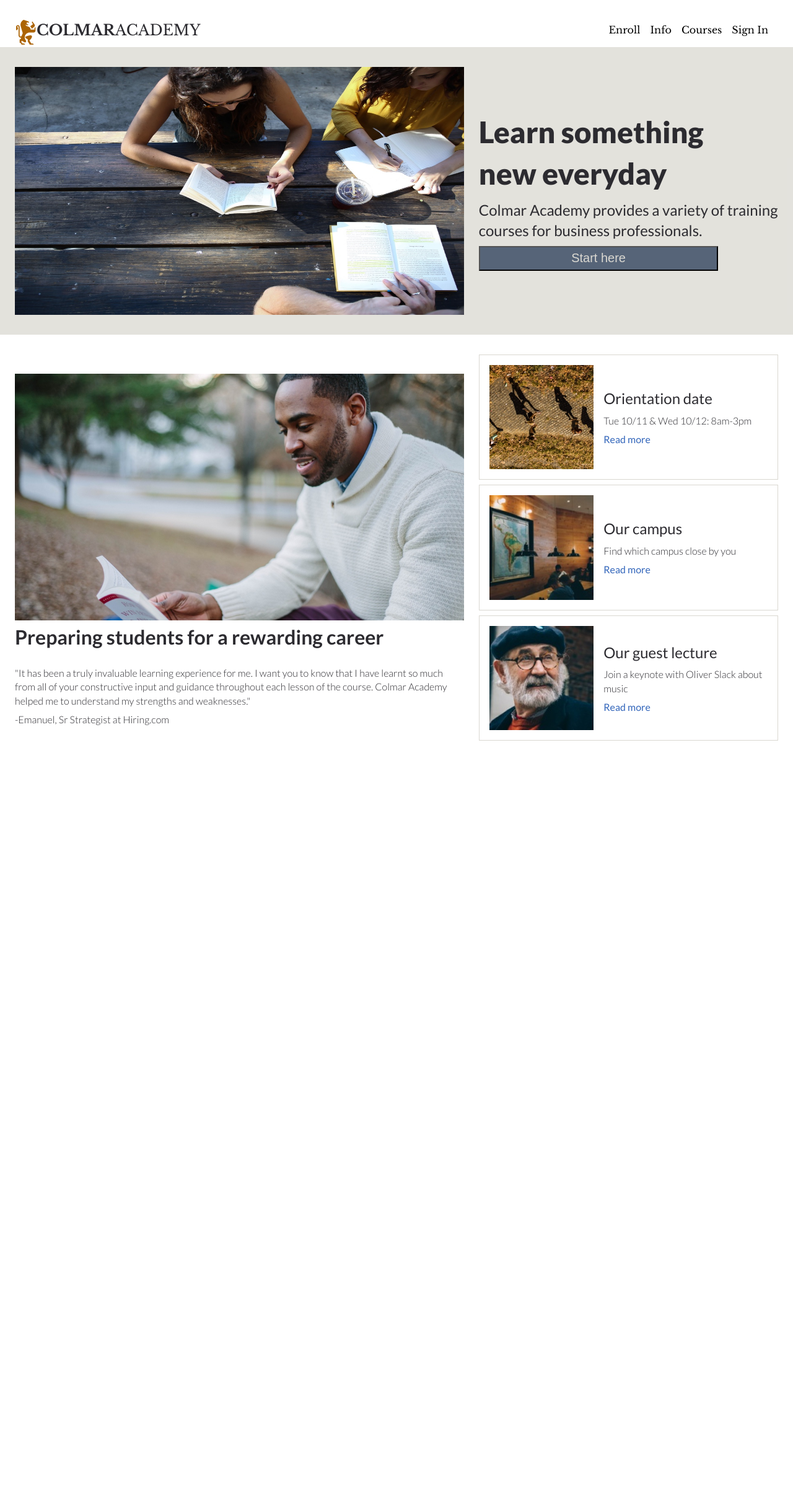
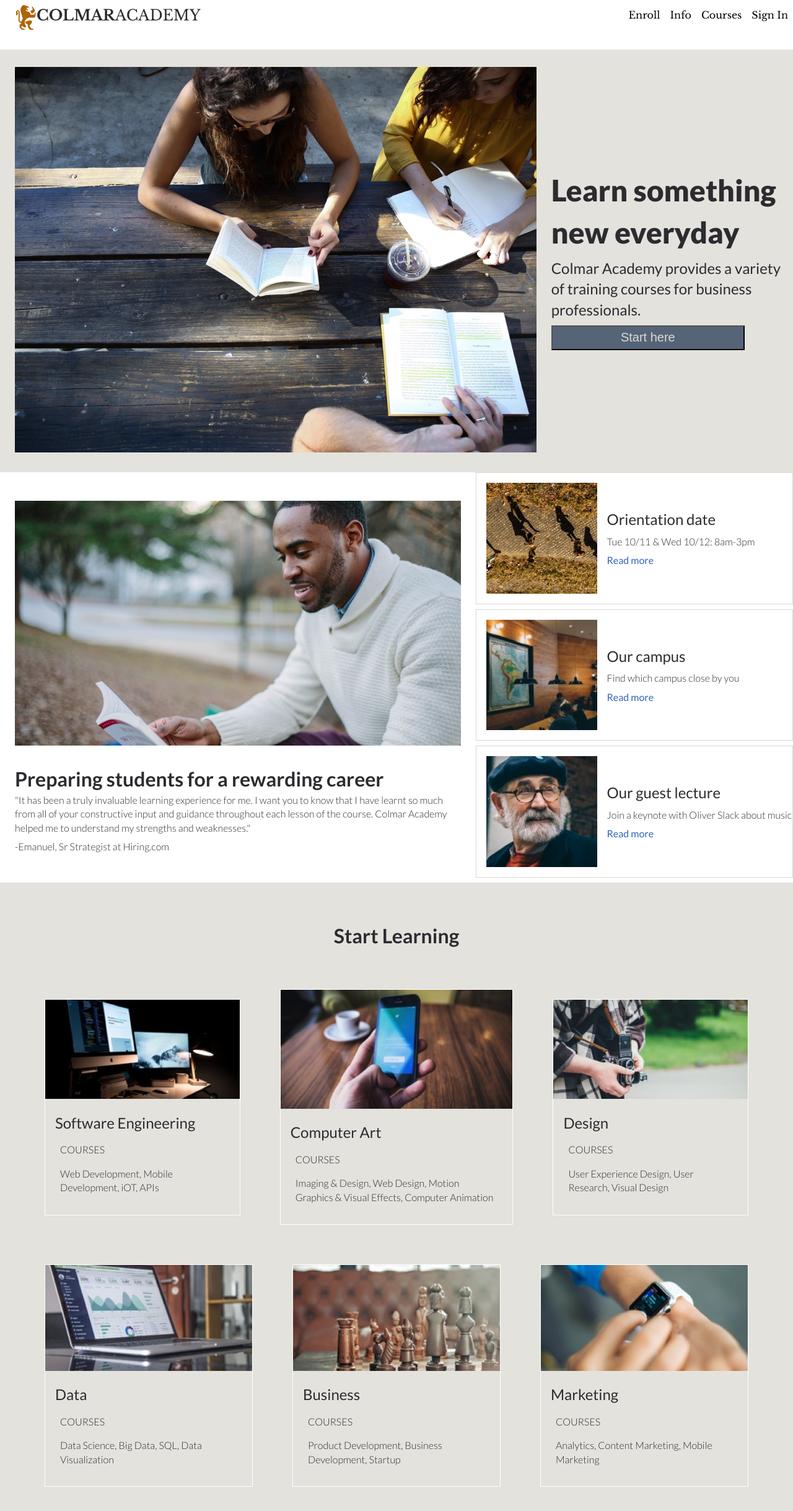
Before and after one commit to earvcode/Colmar_Academy, a plain HTML site: page index.html in a window 1280 px wide. Shown: the whole page at 62% size. Before the commit the page ends 1235 px from the top, so only its background shows below. Drawn offline with nearby package versions, Linux system fonts and the light colour scheme.

Commit message:
Adding code to the courses section

```diff
--- a/index.html
+++ b/index.html
@@ -11,13 +11,13 @@
 <body>
   <!-- Header -->
   <header>
-    <nav class="container">
+    <nav class="container flex">
       <div class="logo">
         <img src="./resources/images/ic-logo-color.svg" alt="Colmar Academy Logo">
         <span class="compname-1">COLMAR</span><span class="compname-2">ACADEMY</span>
       </div>
       <div class="menu">
-        <ul class="desktop-menu" role="presentation">
+        <ul class="desktop-menu flex" role="presentation">
           <li><a href="#enroll">Enroll</a></li>
           <li><a href="#info">Info</a></li>
           <li><a href="#courses">Courses</a></li>
@@ -40,24 +40,28 @@
   <div class="main-content">
 
   <!-- Banner Container -->
-    <div class="banner">
-      <div id="enroll" class="enroll container">
-        <img src="./resources/images/banner.jpg" alt="Banner Image" class= "main-img">
-        <div class="headline">
+    <div class="banner flex">
+          <div class="img-container">
+            <img src="./resources/images/banner.jpg" alt="Banner Image" >
+          </div>
+          <div class="headline aside">
             <h1>Learn something <br>new everyday</h1>
             <h3>Colmar Academy provides a variety of training courses for business professionals.</h3>
             <button>Start here</button>
-        </div>
           </div>
     </div>
 
   <!-- Info Container -->
     <div id="info" class="desktop-info container">
       <div class="info-sect-1">
-        <img src="./resources/images/information-main.jpg" alt="Main Image" class="main-img">
+        <div class="img-container">
+          <img src="./resources/images/information-main.jpg" alt="Main Image" >
+        </div>
+        <div class="information">
           <h2>Preparing students for a rewarding career</h2>
           <blockquote><p>"It has been a truly invaluable learning experience for me. I want you to know that I have learnt so much from all of your constructive input and guidance throughout each lesson of the course. Colmar Academy helped me to understand my strengths and weaknesses."</p></blockquote>
           <p>-Emanuel, Sr Strategist at Hiring.com</p>
+        </div>
       </div>
       <div class="info-sect-2 aside">
         <figure class="fig-info">
@@ -114,7 +118,65 @@
     </div>
 
     <!-- Courses Container -->
-
+    <div id="courses" class="courses">
+      <div class="title">
+        <h2>Start Learning</h2>
+      </div>
+      <div class="course-container">
+        <div class="row flex">
+          <figure>
+            <img src="./resources/images/course-software.jpg" alt="Software Course">
+            <figcaption>
+              <h3>Software Engineering</h3>
+              <h4>COURSES</h4>
+              <h4>Web Development, Mobile Development, iOT, APIs</h4>
+            </figcaption>
+          </figure>
+          <figure>
+            <img src="./resources/images/course-computer-art.jpg" alt="Computer art course">
+            <figcaption>
+              <h3>Computer Art</h3>
+              <h4>COURSES</h4>
+              <h4>Imaging &AMP; Design, Web Design, Motion Graphics &AMP; Visual Effects, Computer Animation</h4>
+            </figcaption>
+          </figure>
+          <figure>
+            <img src="./resources/images/course-design.jpg" alt="Design course">
+            <figcaption>
+              <h3>Design</h3>
+              <h4>COURSES</h4>
+              <h4>User Experience Design, User Research, Visual Design</h4>
+            </figcaption>
+          </figure>
+        </div>
+        <div class="row flex">
+          <figure>
+            <img src="./resources/images/course-data.jpg" alt="Data course">
+            <figcaption>
+              <h3>Data</h3>
+              <h4>COURSES</h4>
+              <h4>Data Science, Big Data, SQL, Data Visualization</h4>
+            </figcaption>
+          </figure>
+          <figure>
+            <img src="./resources/images/course-business.jpg" alt="Business course">
+            <figcaption>
+              <h3>Business</h3>
+              <h4>COURSES</h4>
+              <h4>Product Development, Business Development, Startup</h4>
+            </figcaption>
+          </figure>
+          <figure>
+            <img src="./resources/images/course-marketing.jpg" alt="Marketing course">
+            <figcaption>
+              <h3>Marketing</h3>
+              <h4>COURSES</h4>
+              <h4>Analytics, Content Marketing, Mobile Marketing</h4>
+            </figcaption>
+          </figure>
+        </div>
+      </div>
+    </div>
     <!-- Exhibit Container -->
 
 
--- a/resources/css/style.css
+++ b/resources/css/style.css
@@ -17,8 +17,21 @@ body {
   top: 4.75rem; /* To offset for fixed header. */
 }
 
-.container {
-  padding: 32px 24px;
+.flex {
+  display: flex;
+  justify-content: space-between;
+  align-items: center;
+}
+
+.img-container {
+  overflow: hidden;
+  padding: 2rem 1.5rem;
+}
+
+.img-container img {
+  display: block;
+  max-width: 100%;
+
 }
 
 h1 {
@@ -35,6 +48,11 @@ h3 {
   font-size: 1.5rem;
   font-weight: 400;
 }
+h4 {
+  font-size: 1rem;
+  font-weight: 300;
+  padding: 0.5rem 0.5rem;
+}
 
 p {
   font-weight: 300;
@@ -47,14 +65,15 @@ p {
 
 .aside img {
   height: auto;
-  width: 35%;
-  padding: 16px 16px;
+  max-width: 35%;
+  padding: 1rem 1rem;
 }
 .aside figcaption {
   width: 65%;
 }
 .title {
-  padding: 32px;
+  padding: 2rem;
+  text-align: center;
 }
 
 .fig-info {
@@ -63,15 +82,11 @@ p {
   align-items: center;
 }
 
-
-@media only screen and (max-width: 540px) {
+@media only screen and (max-width: 780px) {
   .main-content {
     top: 2rem;
+  }
 
-  }
-  .container {
-    padding: 32px 16px;
-  }
 }
 
 /* Header */
@@ -80,28 +95,27 @@ header {
   position: fixed;
   z-index: 100;
   width: 100%;
-  height: 64px;
+  height: 4rem;
   background-color: #fff;
+  padding: 0.5rem 1.5rem;
 }
 
 nav {
-  display: flex;
-  justify-content: space-between;
-  align-items: center;
   font-family: 'Libre Baskerville', serif;
 }
 
-nav li {
-  padding-right: 16px;
+.menu li {
+  padding-right: 1rem;
 }
 
 nav li a:hover {
   color: #3366BB;
 }
+
 .logo {
   display: flex;
   justify-content: flex-start;
-  height: 32px;
+  height: 2rem;
   font-size: 1.5rem;
   color: #2C2B30;
 }
@@ -118,16 +132,14 @@ nav li a:hover {
   font-weight: 300;
 }
 .desktop-menu {
-  display: flex;
-  justify-content: space-around;
-  align-items: center;
+  padding-right: 1rem;
 }
 
 .mobile-menu {
   display: none;
 }
 
-@media only screen and (max-width: 540px) {
+@media only screen and (max-width: 780px) {
   .desktop-menu {
     display: none;
   }
@@ -138,13 +150,15 @@ nav li a:hover {
 
   .menu {
     width: 100%;
-    height: 64px;
+    height: 4rem;
   }
 
   .mobile-menu {
     display: flex;
     justify-content: space-around;
     align-items: center;
+    padding: 1rem 1rem;
+
   }
 }
 
@@ -152,28 +166,10 @@ nav li a:hover {
 
 .banner {
   background-color: rgba(218, 216, 209, 0.75);
-  width: 100%;
-
-}
-.enroll {
-  display: flex;
-  justify-content: space-between;
-  align-items: center;
 }
 
-.main-img {
-  width: 60%;
-  height: 25rem;
-  margin-right: 24px;
-
-}
-
-.headline {
-  width: 40%;
-}
-
-.headline h1, h3{
-  padding-bottom: 8px;
+.banner h1, h3{
+  padding-bottom: 0.5rem;
 }
 
 button {
@@ -190,23 +186,27 @@ button:hover {
   background-color: #AC6404;
 }
 
-@media only screen and (max-width: 540px) {
-  .enroll {
+@media only screen and (max-width: 780px) {
+  .banner {
     display: flex;
     flex-flow: column wrap;
     align-items: center;
   }
 
-  nav .container {
-    padding-top: 0px;
+  .img-container {
+    width: 100%;
   }
-  .main-img {
-    width: auto;
+  .aside {
+    width: 90%;
+    padding: 2rem 1rem;
+  }
+  .headline h1 {
+    padding-bottom: 2rem;
+  }
+  .headline h3 {
+    padding-bottom: 1.5rem;
   }
 
-  .headline {
-    width: auto;
-  }
 }
 
 /* Info Section */
@@ -226,24 +226,26 @@ button:hover {
 .info-sect-1 {
   width: 60%;
   height: auto;
-  padding-right: 24px;
+  padding-bottom: 2rem;
+  display: flex;
+  flex-flow: column wrap;
 }
 
 .info-sect-1 img {
-  width: 100%;
   height: auto;
 }
 
-.info-sect-1 h2 {
-  padding-bottom: 24px;
+.information  {
+  padding: 0 1.5rem;
 }
+
 .desktop-info figure {
   border: 1px solid #DAD8D1;
   margin-bottom: 0.5rem;
 }
 
-figcaption > * {
-  padding-bottom: 8px;
+.desktop-info figcaption > * {
+  padding-bottom: 0.5rem;
 }
 
 .info-sect-2 {
@@ -255,10 +257,10 @@ figcaption > * {
 
 
 blockquote {
-  padding-bottom: 8px;
+  padding-bottom: 0.5rem;
 }
 
-@media only screen and (max-width: 540px) {
+@media only screen and (max-width: 780px) {
   .desktop-info {
     display: none;
   }
@@ -270,23 +272,79 @@ blockquote {
 
   }
 
-  figure {
+  .mobile-info figure {
     display: flex;
     flex-flow: column wrap;
     width: 90%;
     height: 45%;
     margin: 0 auto;
     overflow: hidden;
+    padding: 1rem 1rem;
   }
 
-  figcaption {
-    padding-left: 16px;
-    padding-bottom: 64px;
+  .mobile-info figcaption {
+    padding-left: 1rem;
+    padding-bottom: 2rem;
   }
 
 }
 /* Course Section */
+.courses {
+  background-color: rgba(218, 216, 209, 0.75);
+  padding: 2rem 2.5rem;
+}
 
+.course-container {
+  display: flex;
+  flex-flow: column wrap;
+  align-items: center;
+}
+
+.row figure {
+  margin: 2rem 2rem;
+  border: 1px solid #fff;
+}
+
+.row figure img {
+  height: auto;
+  max-width: 100%;
+}
+
+.row figcaption {
+  padding: 1rem 1rem 1.5rem 1rem;
+}
+
+@media only screen and (max-width: 780px) {
+  .courses {
+    padding: 2rem 0;
+  }
+
+  .title {
+    padding: 2rem 1rem;
+  }
+
+  .course-container .flex {
+    display: flex;
+    flex-flow: column wrap;
+    align-items: center;
+  }
+  .row {
+    width: 90%;
+  }
+  .row figure {
+    margin: 0 0 0.5rem 0;
+    width: 100%;
+  }
+
+  .row figure img {
+    display: none;
+  }
+
+  .row figcaption h4 {
+    display: none;
+  }
+
+}
 /* Exhibit Section */
 
 
```
Lines whose indentation alone changed are shown as unchanged.
